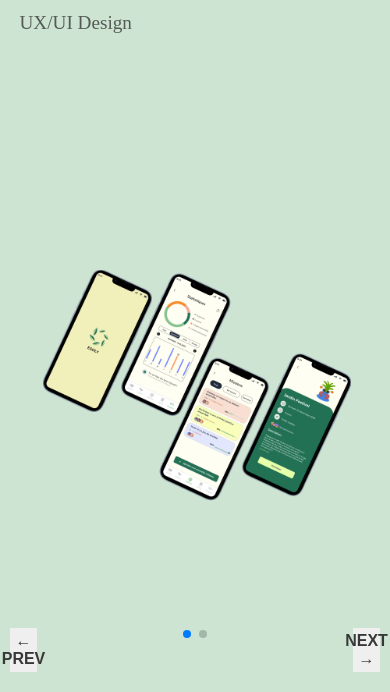
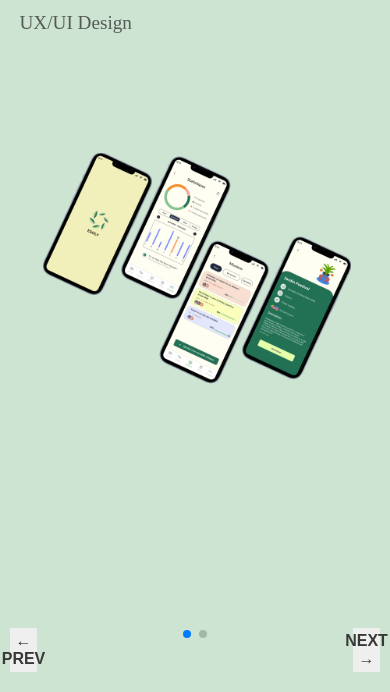
Before and after one commit to Phuongnee/portfolio-PhuongNguyen, a plain HTML site: page portfolio-2025/project.html in a window 390 px wide. Shown: the part 152-844 px from the top of the page. Drawn offline with nearby package versions, Linux system fonts and the light colour scheme.

Commit message:
Update project.css

```diff
--- a/portfolio-2025/css/project.css
+++ b/portfolio-2025/css/project.css
@@ -177,6 +177,10 @@
 
 /* ===== Responsive Design ===== */
 @media screen and (max-width: 768px) {
+    .swiper-container {
+    justify-content: space-between;
+    display: flex;
+  }
     .slide-content {
         text-align: center;
         padding-left: 0;
@@ -191,11 +195,12 @@
     }
 
     .slide-content img {
+        display: flex;
+        justify-content: center;
+        align-items: center;
         width: 80%;
-        right: auto;
-        left: 50%;
-        transform: translateX(-50%);
-        bottom: 10%;
+        height: auto;
+        object-fit: contain;
     }
 
     .custom-nav {
```
